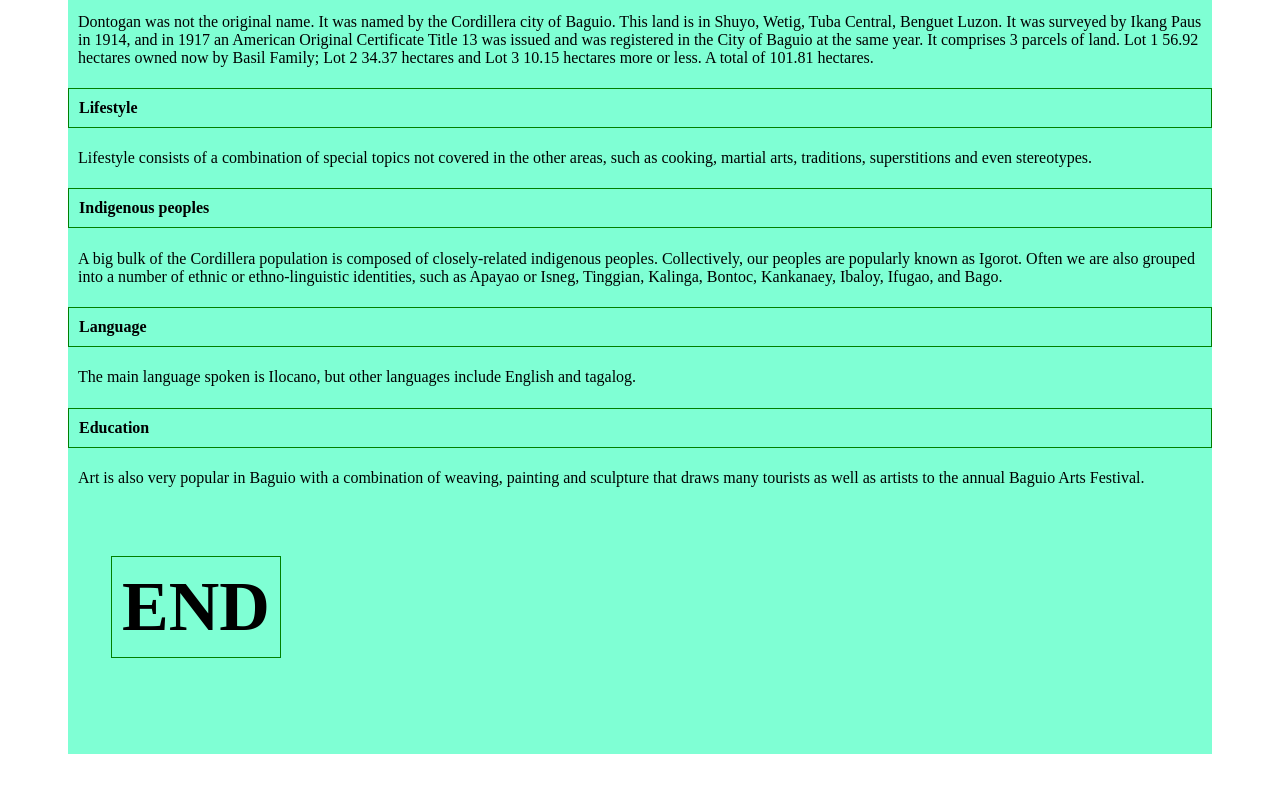
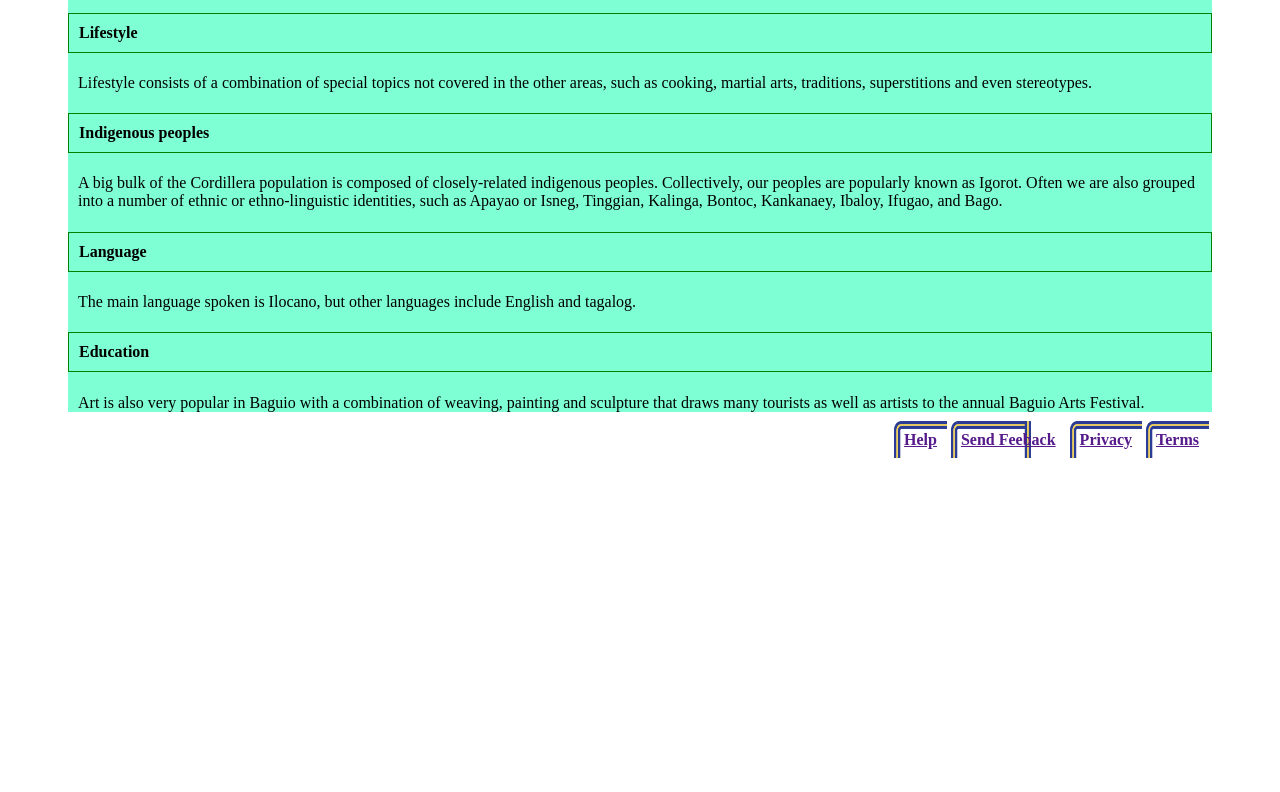
Before and after one commit to artlester/G5wtLQH, a plain HTML site: page Html/CulturalH.html in a window 1280 px wide. Shown: the part 816-1608 px from the top of the page. After the commit the page ends 1278 px from the top, so only its background shows below. Drawn offline with Linux system fonts and the light colour scheme.

Commit message:
Update CulturalH.html

```diff
--- a/Html/CulturalH.html
+++ b/Html/CulturalH.html
@@ -1,3 +1,4 @@
+<!DOCTYPE html>
 <html>
 <head>
 	<title>Cultural Heritage</title>
@@ -10,6 +11,9 @@
 				<tr>
 					<th><img class="logo" src="GreenValley.jpg" alt="Green Valley logo"></th>
 					<th class="head"><h1>Barangay Dontogan</h1></th>
+					<th><img class="logo" src="IMG_0110.jpg"></th>
+					<th><img class="logo" src="IMG_0141.jpg"></th>
+					<th><img class="logo" src="IMG_0210.jpg"></th>
 				</tr>
 			</table>
 		</div>
@@ -41,7 +45,7 @@
 		</div>
 		<div>
 			<div>
-			<h4>History</h4>
+				<h4>History</h4>
 			</div>
 			<div class="p1">
 				<p>Nestled at the panoramic and famous Mount Sto. Tomas, Baguio City's highest summit at 5,000 Feet above sea level-is a community of people who adapted to their environment and to the demands of a ever-changing world keeping alive their own values and traditions from mixed cultures and heritages. Barangay Dontogan, as it is known, was once a component part of a larger district collectively known as Sto. Tomas. It was in 1963 that the Barrio Council saw the need to establish a separate district from Sto. Tomas in acknowledgement of the new reality a growing neighborhood district from the other communities. Their act have birth to what is today Barangay or "Shontog" for which in Ibaloi means "mountain". Dontogan then would refer to a mountainous place.</p>
@@ -50,7 +54,7 @@
 		</div>
 		<div>
 			<div>
-			<h4>Lifestyle</h4>
+				<h4>Lifestyle</h4>
 			</div>
 			<div class="p1">
 				<p>Lifestyle consists of a combination of special topics not covered in the other areas, such as cooking, martial arts, traditions, superstitions and even stereotypes.</p>
@@ -58,7 +62,7 @@
 		</div>
 		<div>
 			<div>
-			<h4>Indigenous peoples</h4>
+				<h4>Indigenous peoples</h4>
 			</div>
 			<div class="p1">
 				<p>A big bulk of the Cordillera population is composed of closely-related indigenous peoples. Collectively, our peoples are popularly known as Igorot. Often we are also grouped into a number of ethnic or ethno-linguistic identities, such as Apayao or Isneg, Tinggian, Kalinga, Bontoc, Kankanaey, Ibaloy, Ifugao, and Bago.</p>
@@ -66,7 +70,7 @@
 		</div>
 		<div>
 			<div>
-			<h4>Language</h4>
+				<h4>Language</h4>
 			</div>
 			<div class="p1">
 				<p>The main language spoken is Ilocano, but other languages include English and tagalog.</p>
@@ -80,10 +84,13 @@
 				<p>Art is also very popular in Baguio with a combination of weaving, painting and sculpture that draws many tourists as well as artists to the annual Baguio Arts Festival.</p>
 			</div>
 		</div>
-		<div>
-			<table>
+		<div class="footer">
+			<table align="right">
 				<tr>
-					<th><h4 class="footer">END</h4></th>
+					<th><a href="" class="link">Help</a></th>
+					<th><a href="" class="link">Send Feeback</a></th>
+					<th><a href="" class="link">Privacy</a></th>
+					<th><a href="" class="link">Terms</a></th>
 				</tr>
 			</table>
 		</div>
```
